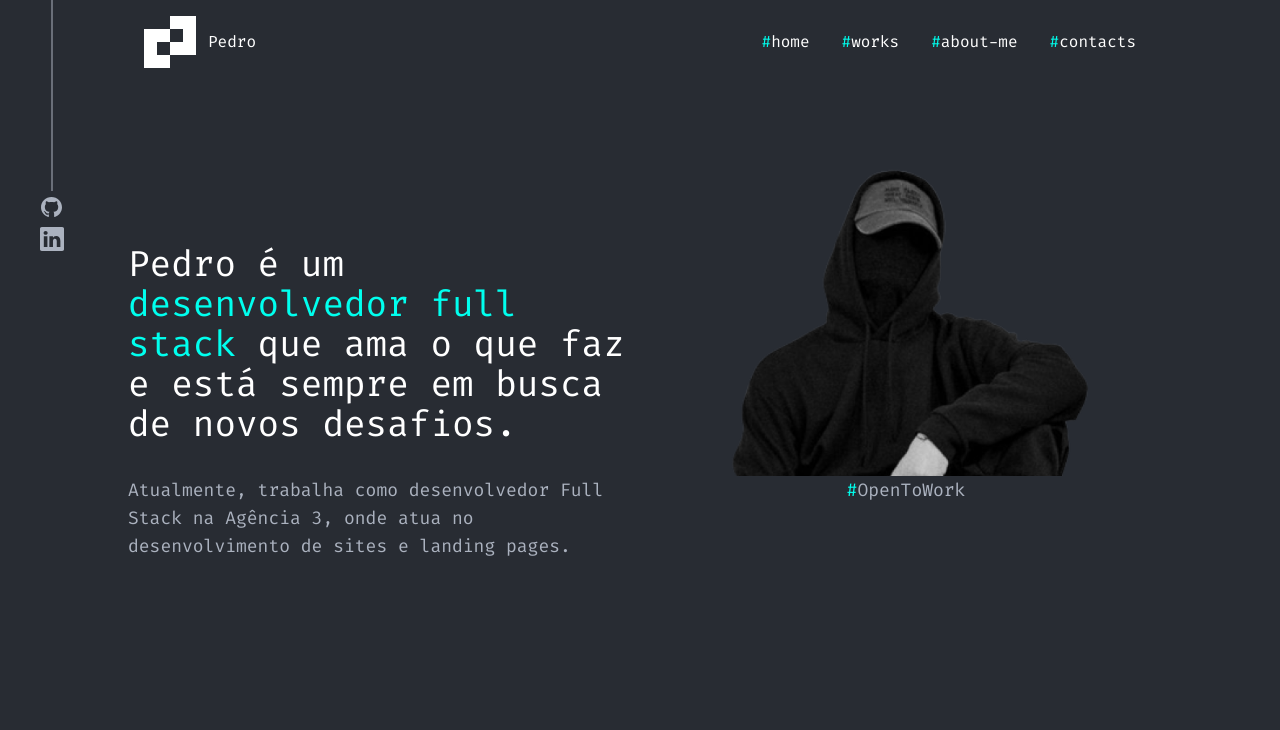
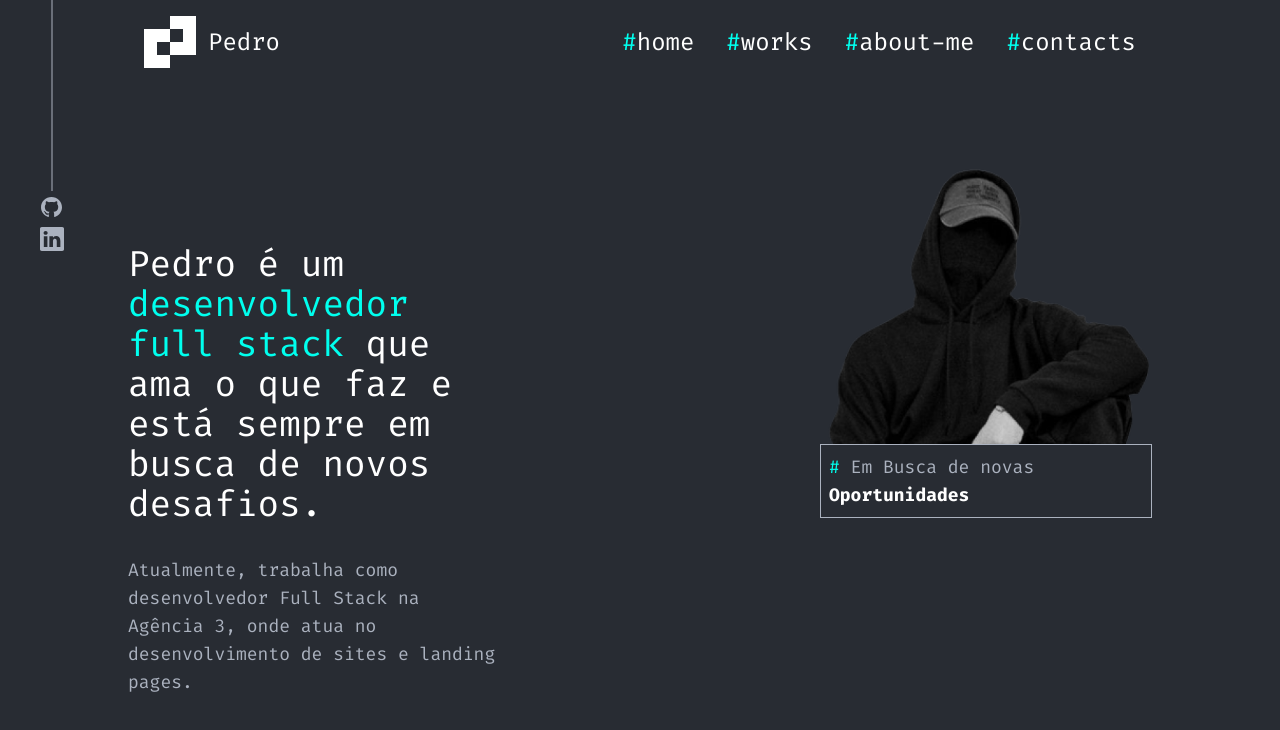
Before and after one commit to PedroSincero/Portfolio, a React (Vite) app: page / in a window 1280 px wide. Shown: the top 730 px of the page. Built offline with nearby package versions, Linux system fonts and the light colour scheme.

Commit message:
style: adicionando estilização da Home e ajustando tamanho de texto

```diff
--- a/src/components/Header/index.jsx
+++ b/src/components/Header/index.jsx
@@ -4,12 +4,12 @@ import LogoDefault from "../LogoDefault"
 export default function Header() {
   return (
     <div className="flex p-4 justify-between items-end">
-      <div className="flex items-center gap-3">
+      <div className="flex items-center gap-3 text-2xl">
         <LogoDefault />
         <p>Pedro</p>
       </div>
-      <div className="hidden lg:flex items-start gap-8 self-center">
-        <a href="#" className=""><span className=" text-primary">#</span>home</a>
+      <div className="hidden lg:flex items-start gap-8 self-center text-2xl">
+        <a href="#"><span className=" text-primary">#</span>home</a>
         <a href="#"><span className=" text-primary">#</span>works</a>
         <a href="#"><span className=" text-primary">#</span>about-me</a>
         <a href="#"><span className=" text-primary">#</span>contacts</a>
--- a/src/components/Home/Profile/index.jsx
+++ b/src/components/Home/Profile/index.jsx
@@ -3,12 +3,12 @@ import ImageDefault from '../../../assets/ImageDefault.png';
 export default function Profile() {
   return (
     <div className=" flex flex-col items-center flex-grow">
-      <div className=" w-3/4">
-          <img className=" w-full" src={ImageDefault} alt="default Image" />
+      <div >
+          <img src={ImageDefault} alt="default Image" />
       </div>
-      <div>
-        <p className=" text-lg text-secondary"><span className="text-primary">#</span>OpenToWork</p>
-      </div>
+        <div className=" p-2 items-center border border-secondary">
+          <p className=" text-lg text-secondary"><span className="text-primary"># </span>Em Busca de novas <span className="text-white font-bold">Oportunidades</span></p>
+        </div>
     </div>
   );
 }
--- a/src/components/Home/index.jsx
+++ b/src/components/Home/index.jsx
@@ -3,7 +3,7 @@ import Profile from './Profile';
 
 export default function Home() {
   return (
-    <div className="flex mt-20 gap-5">
+    <div className="flex mt-20 gap-80">
       <Description />
       <Profile />
     </div>
```
